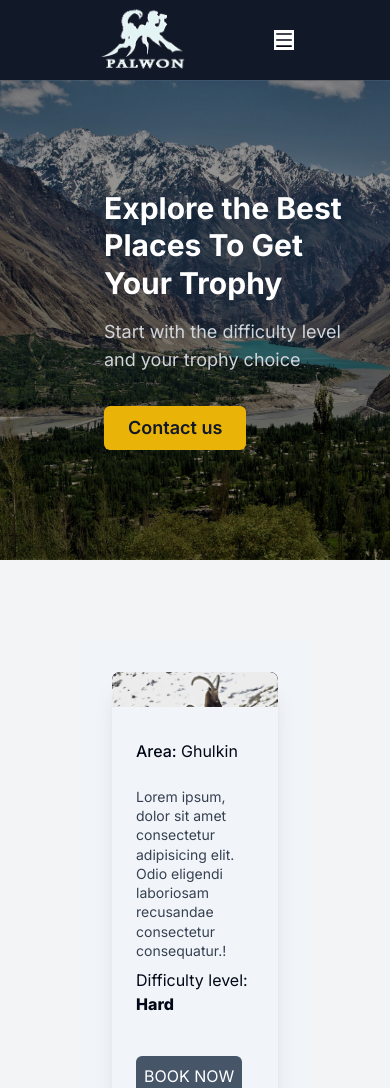
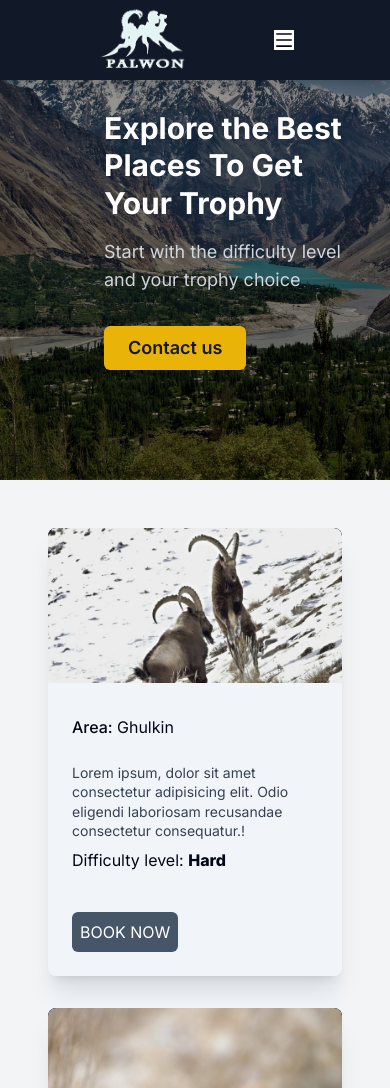
Before and after one commit to roziisho07/ibex, a Next.js app: page /package_avl in a window 390 px wide. Shown: the top 1088 px of the page. Built offline with nearby package versions, Linux system fonts and the light colour scheme.

Commit message:
fixed navbar

```diff
--- a/src/app/components/layout/navbar.tsx
+++ b/src/app/components/layout/navbar.tsx
@@ -18,7 +18,7 @@ export default function Header() {
   };
 
   return (
-    <header className="flex items-center  top-0  w-full shadow-lg h-20  z-[100] bg-gray-900 px-20 ">
+    <header className="flex items-center  top-0  w-full shadow-lg h-20   bg-gray-900 px-20  fixed z-50">
       <div className="flex justify-between items-center w-full h-full px-4 2xl:px-16 py-10">
         <Link href={"/"}>
           <Image
--- a/src/app/components/widget/Hero.tsx
+++ b/src/app/components/widget/Hero.tsx
@@ -7,10 +7,7 @@ function Hero() {
     <div>
       <div className="relative  h-screen  text-white overflow-hidden ">
         <div className="absolute  inset-0 ">
-          <div
-            className="bg-cover bg-center h-full w-full"
-            // style={{ backgroundImage: `url('/images/ibeee.jpg')` }}
-          >
+          <div className="bg-cover bg-center h-full w-full">
             <Image
               src={ibexImg}
               alt="image of ibex on a mountain"
--- a/src/app/package_avl/page.tsx
+++ b/src/app/package_avl/page.tsx
@@ -42,7 +42,7 @@ export default function package_avl() {
         </div>
       </div>
       <section className="flex items-center justify-center p-6 m-6 ">
-        <div className="grid lg:grid-cols-4 md:grid-cols-2 sm:grid-cols-1 justify-center p-8  gap-8  bg-slate-100 m-8 ">
+        <div className="grid lg:grid-cols-4 md:grid-cols-2 sm:grid-cols-1 justify-center lg:p-8  gap-8  bg-slate-100 lg:m-8 ">
           <Packages
             title={"Ghulkin"}
             imgSrc={ibexGhulkin}
--- a/src/app/page.tsx
+++ b/src/app/page.tsx
@@ -7,6 +7,7 @@ import Footer from "./components/widget/footer";
 import Button from "./components/widget/button";
 import Hero from "./components/widget/Hero";
 import CardsHome from "./components/widget/CardsHome";
+import Header from "./components/layout/navbar";
 
 export default function Home() {
   return (
```
Also changed, not shown: src/app/services/page.tsx (+1 -1 lines).
